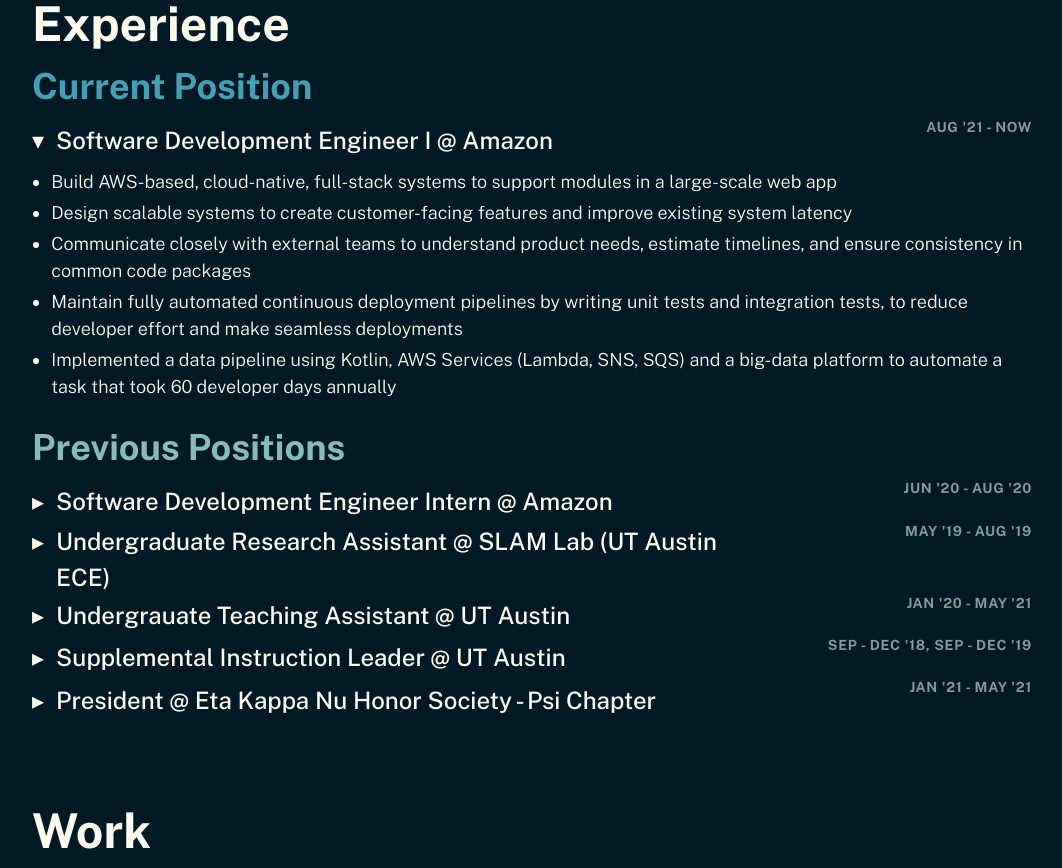
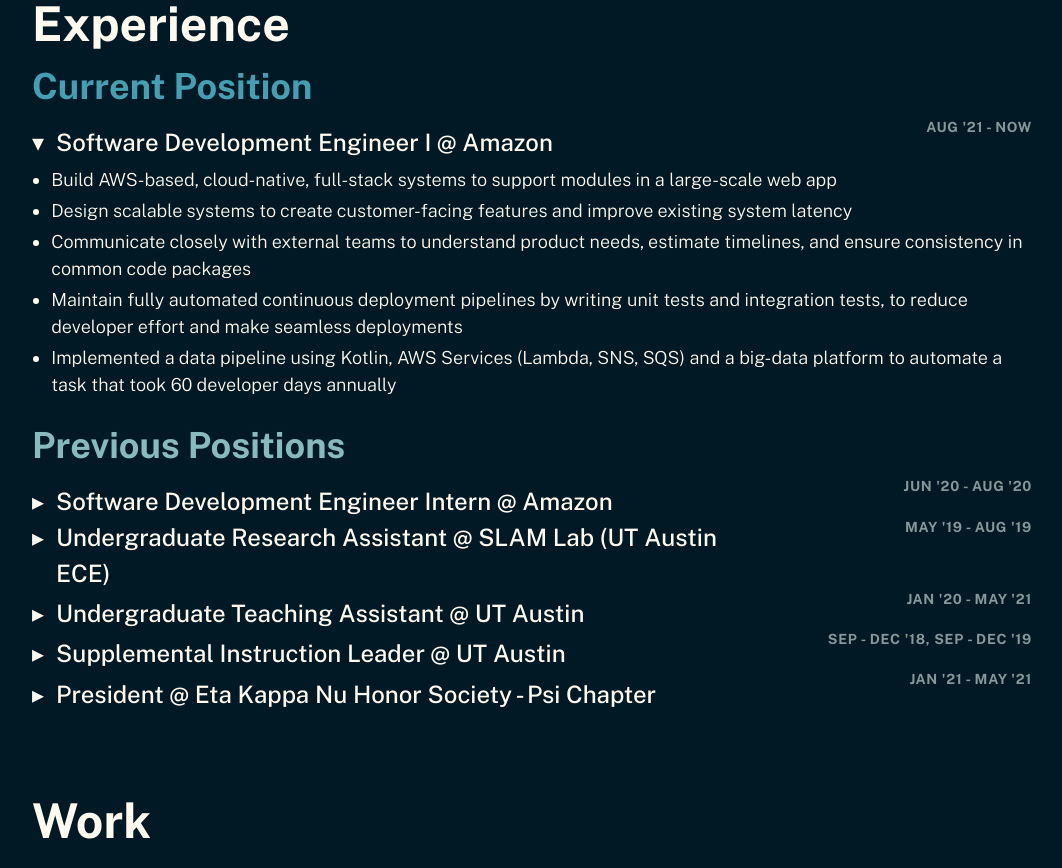
Before and after one commit to simon-th/v1, a React (Create React App) app: page /#/ in a window 1280 px wide. Shown: the part 1040-1908 px from the top of the page, without its empty margins (108-1170 px from the left). Built offline with nearby package versions, Linux system fonts and the light colour scheme.

Commit message:
Fix experience with rows and columns

```diff
--- a/src/pages/Experience.tsx
+++ b/src/pages/Experience.tsx
@@ -24,12 +24,12 @@
             className="Position-dropdown-button Site-h3 p-0"
             onClick={() => setShowDetails(!showDetails)}
           >
-            <div>
-              <div className="Position-dropdown-arrow">{`${
+            <Row>
+              <Col xs="1" className="Position-dropdown-arrow">{`${
                 showDetails ? `\u25be` : `\u25b8`
-              }`}</div>
-              <div>{`${position} @ ${company}`}</div>
-            </div>
+              }`}</Col>
+              <Col>{`${position} @ ${company}`}</Col>
+            </Row>
           </Button>
         </Col>
         <Col xs="3" className="text-end">
--- a/src/resources/info/experience.json
+++ b/src/resources/info/experience.json
@@ -36,7 +36,7 @@
     },
     {
       "company": "UT Austin",
-      "position": "Undergrauate Teaching Assistant",
+      "position": "Undergraduate Teaching Assistant",
       "time": "Jan '20 - May '21",
       "details": [
         "Led recitation sessions, held office hours and lectured in absence of professor to effectively teach class material to students with various programming backgrounds",
--- a/src/styles/engineering.css
+++ b/src/styles/engineering.css
@@ -91,9 +91,7 @@
 }
 
 .Position-dropdown-arrow {
-  float: left;
   width: clamp(12px, 3vw, 24px);
-  height: 2.5rem;
 }
 
 .Position-dropdown-button {
```
